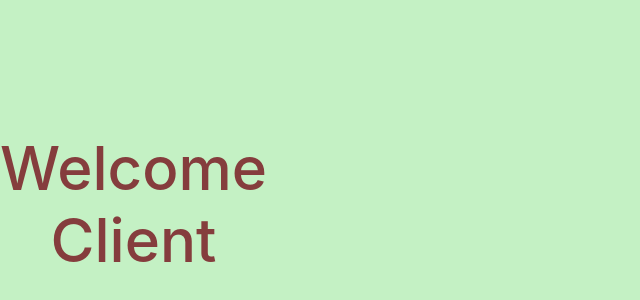
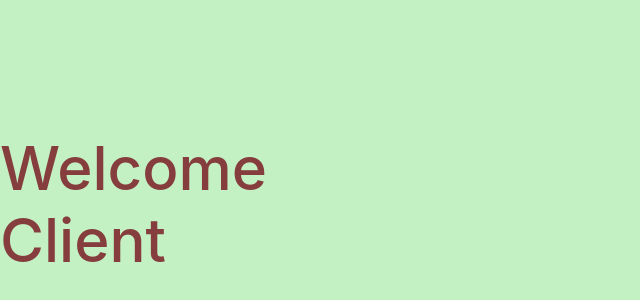
Before and after one commit to Sakshi-hub21/Power-Up-Fitness, a React (Create React App) app: page /clientdash in a window 1280 px wide. Shown: the part 196-496 px from the top of the page, without its empty margins (0-640 px from the left). Built offline with nearby package versions, Linux system fonts and the light colour scheme.

Commit message:
Update clientdash.js

```diff
--- a/src/components/clientdash.js
+++ b/src/components/clientdash.js
@@ -11,7 +11,7 @@ export default function Clientdash(){
     <>
 
   <div className="bg-slide">
-      <h1 className="h1-slide text-center">Welcome Client</h1>
+      <h1 className="h1-slide">Welcome Client</h1>
   <button type="submit" onClick={submit} className="btn btn-primary lg button-3">
     Log Out
   </button>
```
